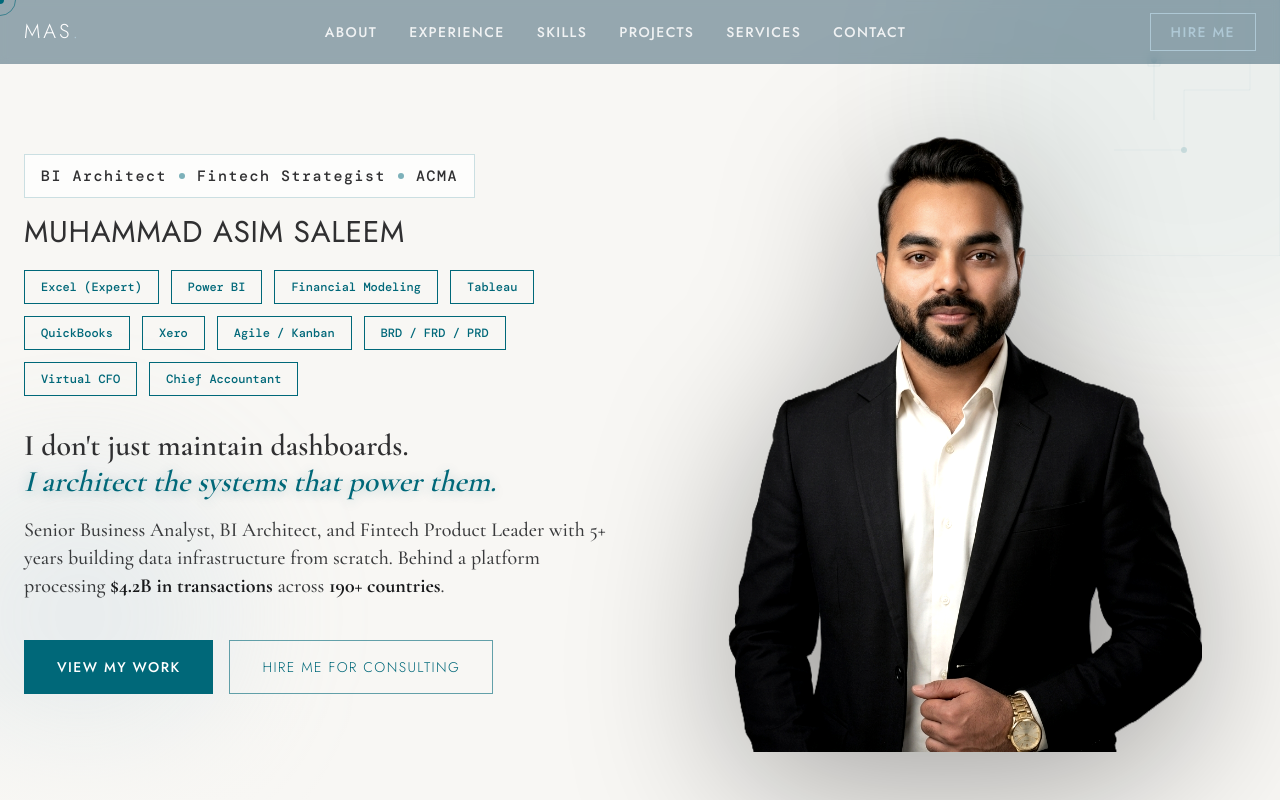
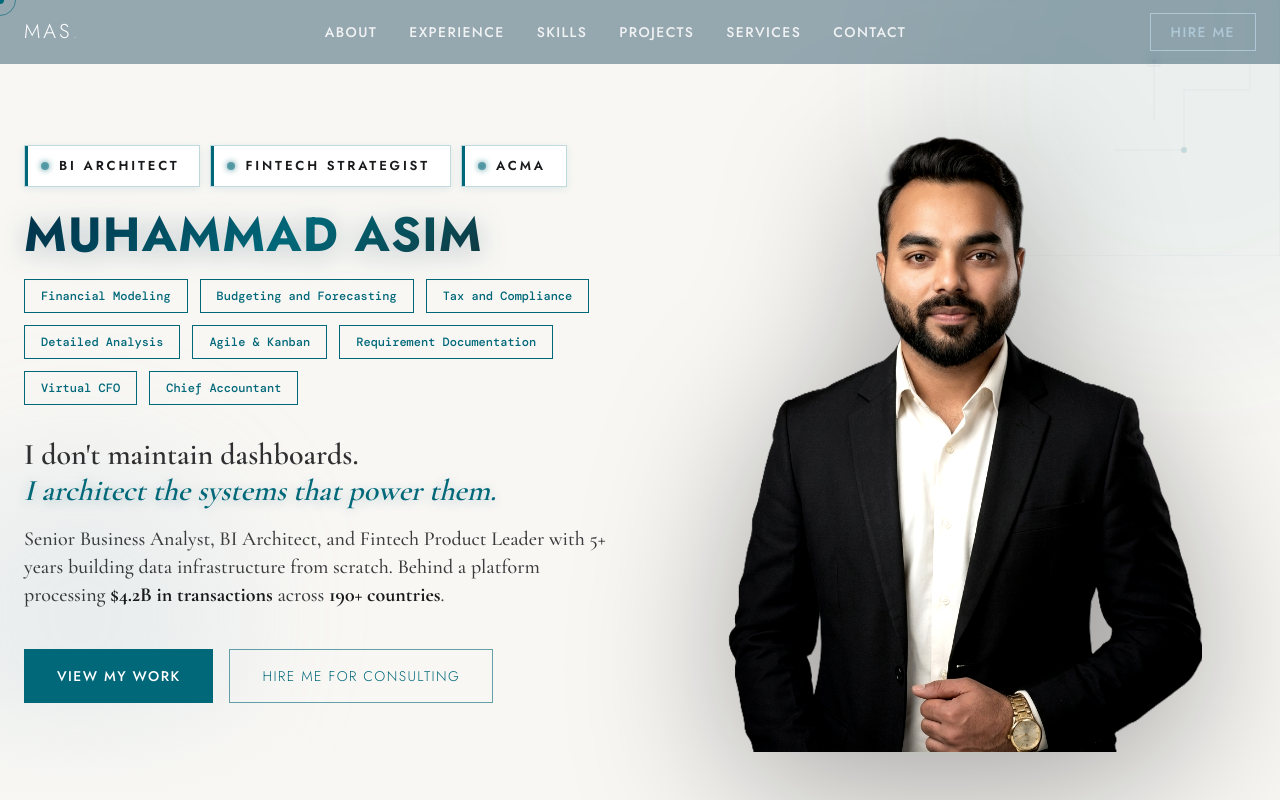
Before and after one commit to Python-Terabyte/asimportfolio, a Next.js app: page / in a window 1280 px wide. Shown: the top 800 px of the page. Built offline with nearby package versions, Linux system fonts and the light colour scheme; a web font is replaced by a local one.

Commit message:
new portfolio theme

```diff
--- a/components/Hero.tsx
+++ b/components/Hero.tsx
@@ -54,41 +54,52 @@ export default function Hero() {
 
           {/* Left: content */}
           <div>
-            <FadeUp
-              delay={0}
-              className="inline-flex max-w-max items-center gap-3 mb-4 px-4 py-2.5 border border-teal/20 bg-white/70 backdrop-blur-sm"
-            >
-              {["BI Architect", "Fintech Strategist", "ACMA"].map(
-                (item, i, arr) => (
-                  <span key={item} className="inline-flex items-center gap-3">
-                    <span className="font-mono text-[15px] text-ink/90 tracking-widest whitespace-nowrap">
+            <FadeUp delay={0} className="mb-6">
+              <div className="flex flex-wrap gap-2.5">
+                {["BI Architect", "Fintech Strategist", "ACMA"].map((item) => (
+                  <div
+                    key={item}
+                    className="group relative inline-flex items-center gap-2.5 pl-4 pr-5 py-2.5 bg-white border border-teal/25 shadow-teal-sm hover:shadow-teal-md hover:border-teal/60 hover:-translate-y-0.5 transition-all duration-300"
+                  >
+                    <span className="absolute left-0 top-0 bottom-0 w-[3px] bg-teal" />
+                    <span className="relative flex items-center justify-center w-2 h-2">
+                      <span className="absolute inset-0 rounded-full bg-teal animate-pulse" />
+                      <span className="absolute inset-0 rounded-full bg-teal blur-[3px] opacity-70" />
+                    </span>
+                    <span className="font-jost text-[12px] md:text-[13px] font-semibold text-ink tracking-[0.22em] uppercase whitespace-nowrap">
                       {item}
                     </span>
-                    {i < arr.length -1 && (
-                      <span className="w-1.5 h-1.5 shrink-0 rounded-full bg-teal animate-pulse" />
-                    )}
-                  </span>
-                )
-              )}
+                  </div>
+                ))}
+              </div>
             </FadeUp>
 
             <FadeUp delay={0.12} className="mb-5">
-              <h1 className="font-jost font-normal text-2xl md:text-3xl text-ink/90 tracking-wide uppercase">
-                Muhammad Asim Saleem
+              <h1
+                className="font-jost font-bold text-3xl md:text-4xl lg:text-5xl tracking-wide uppercase leading-tight"
+                style={{
+                  backgroundImage:
+                    "linear-gradient(135deg, #003149 0%, #006879 45%, #191A1C 100%)",
+                  WebkitBackgroundClip: "text",
+                  WebkitTextFillColor: "transparent",
+                  backgroundClip: "text",
+                  filter: "drop-shadow(0 4px 14px rgba(0,49,73,0.28))",
+                }}
+              >
+                Muhammad Asim
               </h1>
             </FadeUp>
 
             <FadeUp delay={0.24} className="mb-8">
               <div className="flex flex-wrap gap-3">
                 {[
-                  { label: "Excel (Expert)", accent: true },
-                  { label: "Power BI", accent: true },
+
                   { label: "Financial Modeling", accent: true },
-                  { label: "Tableau", accent: true },
-                  { label: "QuickBooks", accent: true },
-                  { label: "Xero", accent: true },
-                  { label: "Agile / Kanban", accent: true },
-                  { label: "BRD / FRD / PRD", accent: true },
+                  { label: "Budgeting and Forecasting", accent: true },
+                  { label: "Tax and Compliance", accent: true },
+                  { label: "Detailed Analysis", accent: true },
+                  { label: "Agile & Kanban", accent: true },
+                  { label: "Requirement Documentation", accent: true },
                   { label: "Virtual CFO", accent: true },
                   { label: "Chief Accountant", accent: true },
                 ].map(({ label, accent }) => (
@@ -108,7 +119,7 @@ export default function Hero() {
 
             <FadeUp delay={0.36}>
               <p className="font-cormorant text-2xl md:text-3xl text-ink/90 font-semibold mb-4 leading-snug">
-                I don&apos;t just maintain dashboards.<br className="hidden sm:block" />
+                I don&apos;t maintain dashboards.<br className="hidden sm:block" />
                 <span className="text-teal text-teal-glow italic">
                   {" "}I architect the systems that power them.
                 </span>
```
